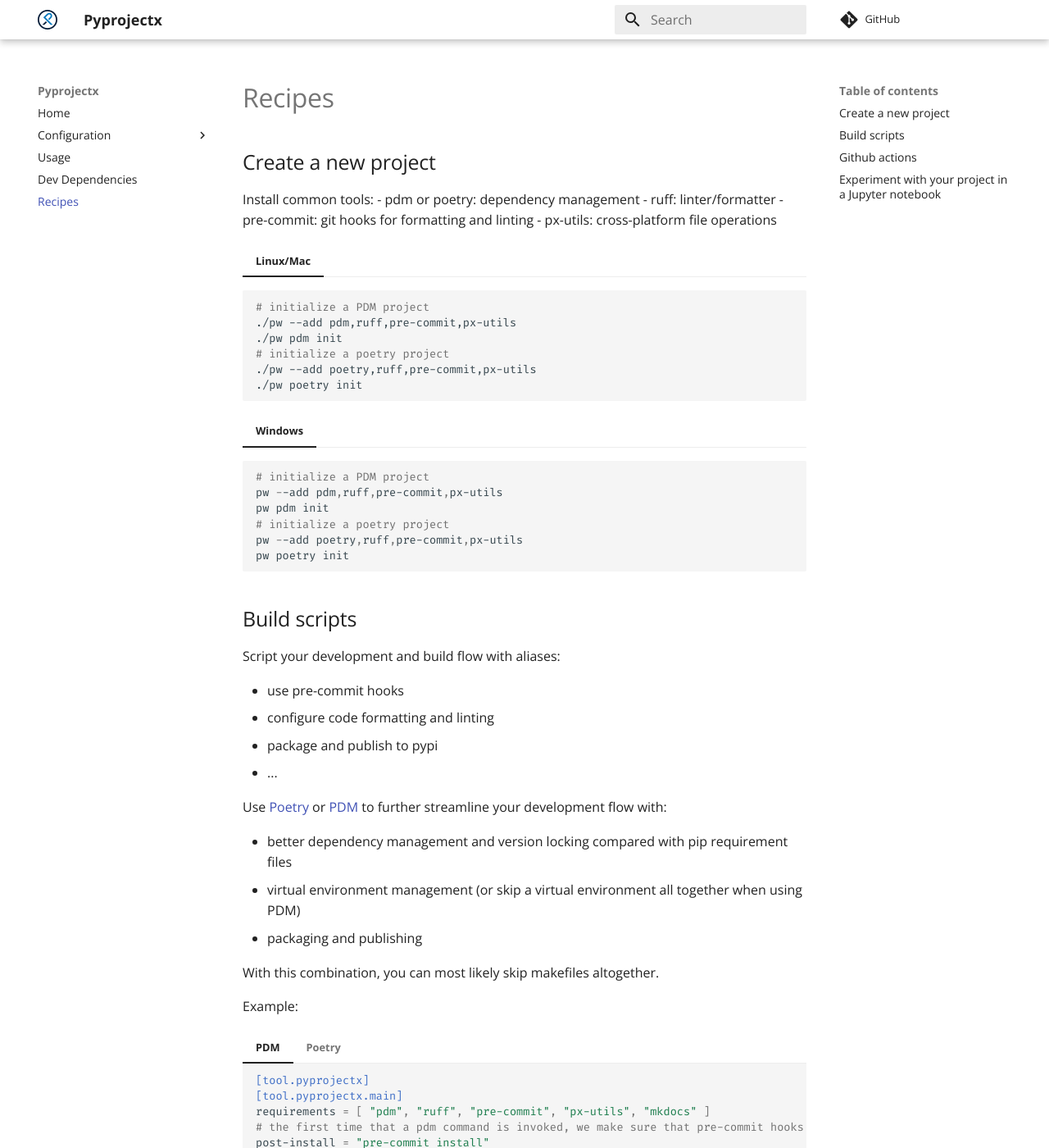
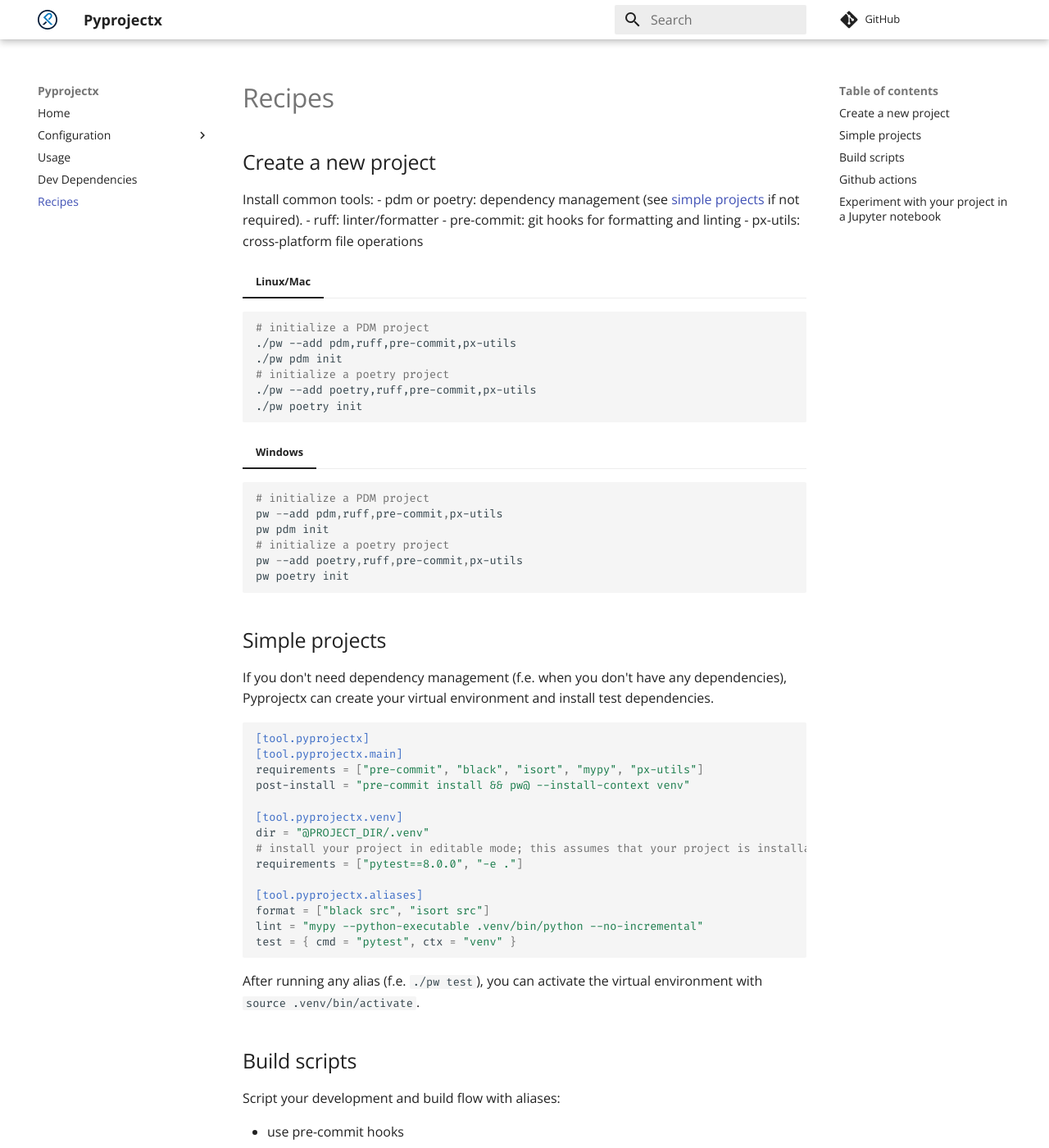
Before and after one commit to pyprojectx/pyprojectx, an MkDocs documentation site: the page built from docs/docs/recipes.md, in a window 1280 px wide and 1400 px high. Shown: the whole window at 82% size. Built offline with MkDocs 1.6.1 and Material for MkDocs 9.7.7, drawn with Linux system fonts in a browser that asks for light colours; comment, search, counter and statistics services are not loaded.

Commit message:
Add support to create a project virtual environment (#81)
* closes #80: add support to create a project virtual environment

* closes #80: CHANGELOG.md

* closes #80: fix test

---------

Co-authored-by: ihoubr <ivo.houbrechts@nike.com>

````diff
--- a/docs/docs/recipes.md
+++ b/docs/docs/recipes.md
@@ -2,7 +2,7 @@
 
 ## Create a new project
 Install common tools:
-- pdm or poetry: dependency management
+- pdm or poetry: dependency management (see [simple projects](#simple-projects) if not required).
 - ruff: linter/formatter
 - pre-commit: git hooks for formatting and linting
 - px-utils: cross-platform file operations
@@ -26,6 +26,29 @@
 pw --add poetry,ruff,pre-commit,px-utils
 pw poetry init
 ```
+
+## Simple projects
+If you don't need dependency management (f.e. when you don't have any dependencies),
+Pyprojectx can create your virtual environment and install test dependencies.
+
+```toml
+[tool.pyprojectx]
+[tool.pyprojectx.main]
+requirements = ["pre-commit", "black", "isort", "mypy", "px-utils"]
+post-install = "pre-commit install && pw@ --install-context venv"
+
+[tool.pyprojectx.venv]
+dir = "@PROJECT_DIR/.venv"
+# install your project in editable mode; this assumes that your project is installable
+requirements = ["pytest==8.0.0", "-e ."]
+
+[tool.pyprojectx.aliases]
+format = ["black src", "isort src"]
+lint = "mypy --python-executable .venv/bin/python --no-incremental"
+test = { cmd = "pytest", ctx = "venv" }
+```
+
+After running any alias (f.e. `./pw test`), you can activate the virtual environment with `source .venv/bin/activate`.
 
 
 ## Build scripts
--- a/pyproject.toml
+++ b/pyproject.toml
@@ -1,6 +1,6 @@
 [project]
 name = "pyprojectx"
-version = "2.0.5.dev"
+version = "2.0.8.dev"
 description = "Execute scripts from pyproject.toml, installing tools on-the-fly"
 license = { text = "MIT" }
 authors = [{ name = "Houbie", email = "ivo@houbrechts-it.be" }]
````
Also changed, not shown: CHANGELOG.md, 7 other files.
